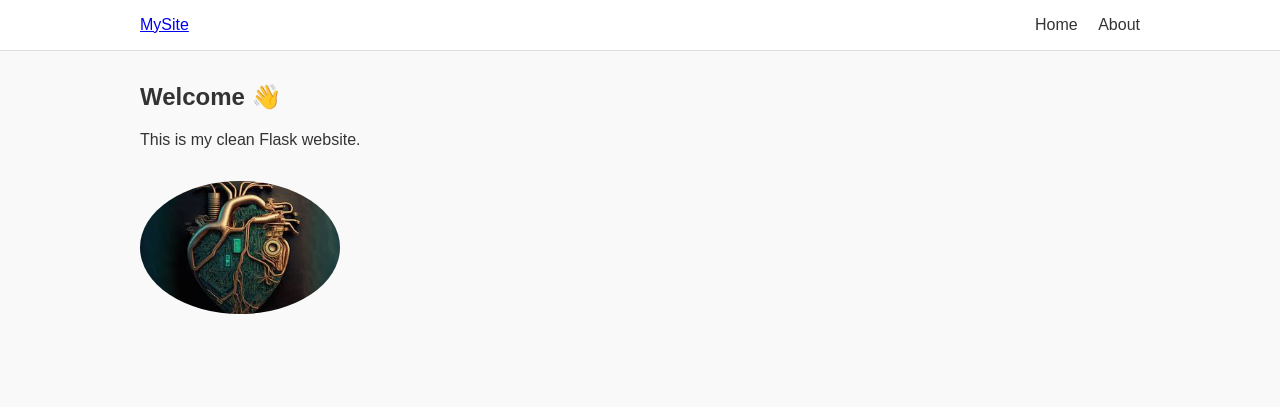
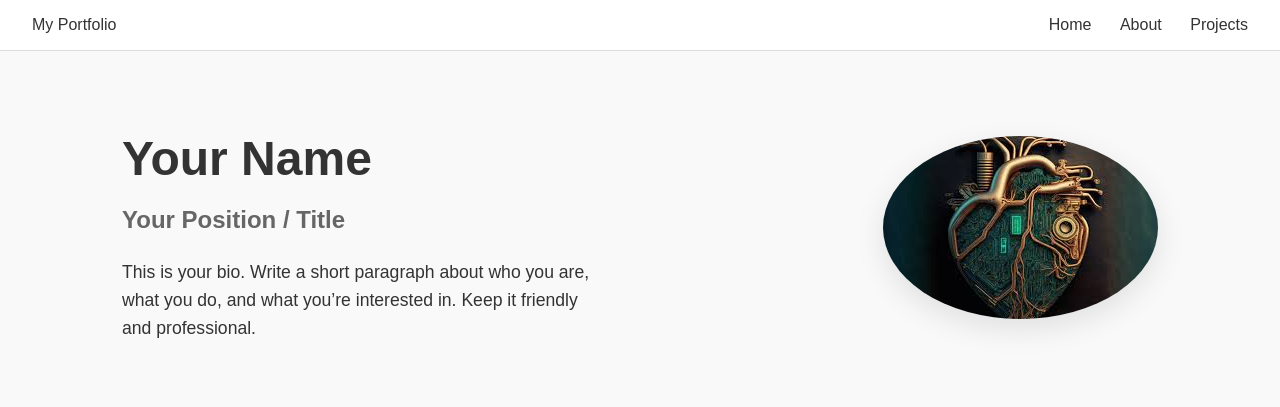
Before and after one commit to BI0-ISO/jhu_software_concepts, a Flask app: page / in a window 1280 px wide. Shown: the top 407 px of the page. Run offline with Flask 3, Linux system fonts and the light colour scheme.

Commit message:
Updating website design and including a project page

```diff
--- a/Module_1/board/pages.py
+++ b/Module_1/board/pages.py
@@ -11,3 +11,7 @@ def home():
 @bp.route("/about")
 def about():
     return render_template("about.html")
+
+@bp.route("/projects")
+def projects():
+    return render_template("projects.html")
--- a/Module_1/static/css/style.css
+++ b/Module_1/static/css/style.css
@@ -1,43 +1,105 @@
+* {
+    box-sizing: border-box;
+}
+
 body {
     margin: 0;
-    font-family: Arial, sans-serif;
+    font-family: Arial, Helvetica, sans-serif;
     background-color: #f9f9f9;
     color: #333;
 }
 
+/* Navigation */
 .navbar {
+    display: flex;
+    justify-content: space-between;
+    align-items: center;
+    padding: 1rem 2rem;
     background-color: #ffffff;
     border-bottom: 1px solid #ddd;
 }
 
-.nav-container {
-    max-width: 1000px;
-    margin: auto;
-    padding: 1rem;
-    display: flex;
-    justify-content: space-between;
-    align-items: center;
-}
-
-.nav-links a {
-    margin-left: 1rem;
+.navbar a {
+    margin-left: 1.5rem;
     text-decoration: none;
     color: #333;
     font-weight: 500;
 }
 
-.nav-links a:hover {
-    color: #007bff;
+.navbar a:hover {
+    color: #0077cc;
 }
 
-.content {
-    max-width: 1000px;
-    margin: 2rem auto;
-    padding: 0 1rem;
+/* Page wrapper */
+.page-container {
+    max-width: 1100px;
+    margin: 0 auto;
+    padding: 3rem 2rem;
 }
 
-.hero img {
-    max-width: 200px;
+/* Home layout */
+.home-layout {
+    display: flex;
+    align-items: center;
+    justify-content: space-between;
+    gap: 4rem;
+}
+
+.home-text {
+    flex: 1;
+}
+
+.home-text h1 {
+    font-size: 3rem;
+    margin-bottom: 0.5rem;
+}
+
+.home-text h2 {
+    font-size: 1.5rem;
+    color: #666;
+    margin-bottom: 1.5rem;
+}
+
+.home-text p {
+    font-size: 1.1rem;
+    line-height: 1.6;
+}
+
+/* Image */
+.home-image {
+    flex: 1;
+    text-align: right;
+}
+
+.home-image img {
+    max-width: 300px;
     border-radius: 50%;
-    margin-top: 1rem;
+    box-shadow: 0 10px 30px rgba(0, 0, 0, 0.1);
 }
+
+/* Projects */
+.project-list li {
+    margin-bottom: 1rem;
+}
+
+.project-list a {
+    text-decoration: none;
+    color: #0077cc;
+    font-weight: 500;
+}
+
+.project-list a:hover {
+    text-decoration: underline;
+}
+
+/* Responsive */
+@media (max-width: 900px) {
+    .home-layout {
+        flex-direction: column-reverse;
+        text-align: center;
+    }
+
+    .home-image {
+        text-align: center;
+    }
+}
--- a/Module_1/templates/base.html
+++ b/Module_1/templates/base.html
@@ -2,24 +2,23 @@
 <html lang="en">
 <head>
     <meta charset="UTF-8">
-    <title>{% block title %}My Flask Site{% endblock %}</title>
+    <title>{% block title %}My Portfolio{% endblock %}</title>
     <link rel="stylesheet" href="{{ url_for('static', filename='css/style.css') }}">
 </head>
 <body>
 
 <nav class="navbar">
-        <div class="nav-container">
-            <a href="{{ url_for('pages.home') }}" class="nav-logo">MySite</a>
-            <div class="nav-links">
+    <div class="nav-left">My Portfolio</div>
+    <div class="nav-right">
         <a href="{{ url_for('pages.home') }}">Home</a>
         <a href="{{ url_for('pages.about') }}">About</a>
-            </div>
+        <a href="{{ url_for('pages.projects') }}">Projects</a>
     </div>
 </nav>
 
-    <main class="content">
+<div class="page-container">
     {% block content %}{% endblock %}
-    </main>
+</div>
 
 </body>
 </html>
--- a/Module_1/templates/home.html
+++ b/Module_1/templates/home.html
@@ -3,9 +3,22 @@
 {% block title %}Home{% endblock %}
 
 {% block content %}
-<section class="hero">
-    <h1>Welcome 👋</h1>
-    <p>This is my clean Flask website.</p>
-    <img src="{{ url_for('static', filename='images/Module_1_Heart.jpg') }}" alt="Profile photo">
-</section>
+<div class="home-layout">
+
+    <div class="home-text">
+        <h1>Your Name</h1>
+        <h2>Your Position / Title</h2>
+
+        <p>
+            This is your bio. Write a short paragraph about who you are,
+            what you do, and what you’re interested in. Keep it friendly
+            and professional.
+        </p>
+    </div>
+
+    <div class="home-image">
+        <img src="{{ url_for('static', filename='images/Module_1_Heart.jpg') }}" alt="Profile picture">
+    </div>
+
+</div>
 {% endblock %}
```
Also changed, not shown: Module_1/templates/projects.html (added, +20 -0 lines). Lines whose indentation alone changed are shown as unchanged.
